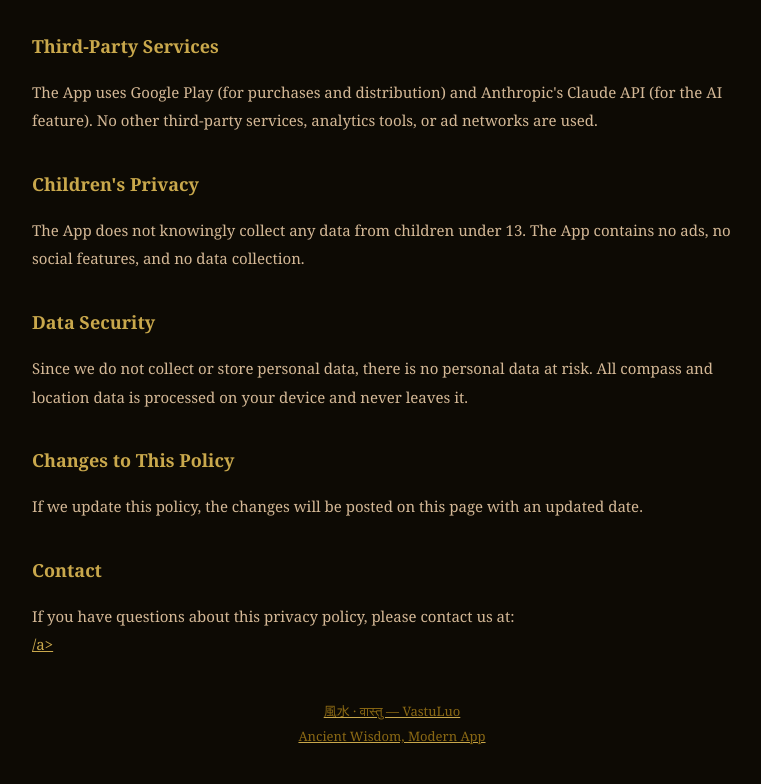
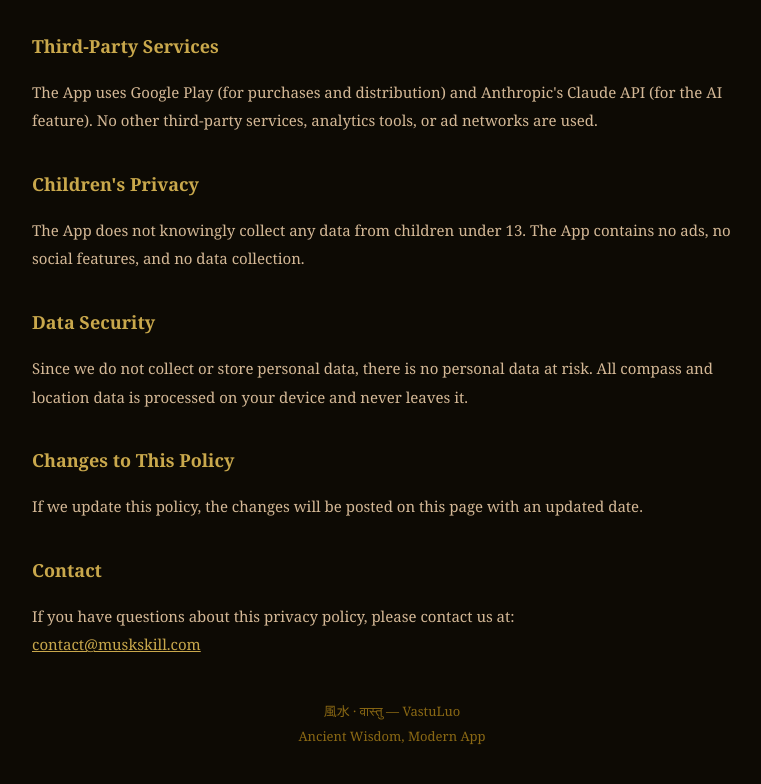
Before and after one commit to anitmdr/vastuluo-privacy, a plain HTML site: page index.html in a window 1280 px wide. Shown: the part 1335-2119 px from the top of the page, without its empty margins (248-1009 px from the left). Drawn offline with Linux system fonts and the light colour scheme.

Commit message:
Update contact email in privacy policy
added contact email address

```diff
--- a/index.html
+++ b/index.html
@@ -62,7 +62,7 @@
 
 <h2>Contact</h2>
 <p>If you have questions about this privacy policy, please contact us at:<br>
-<a href="mailto:manandhar.anit@gmail.com">/a></p>
+<a href="mailto:your-email@example.com">contact@muskskill.com</a></p>
 
 <p style="text-align: center; margin-top: 40px; color: #8B6914; font-size: 13px;">風水 · वास्तु — VastuLuo<br>Ancient Wisdom, Modern App</p>
 </body>
```
